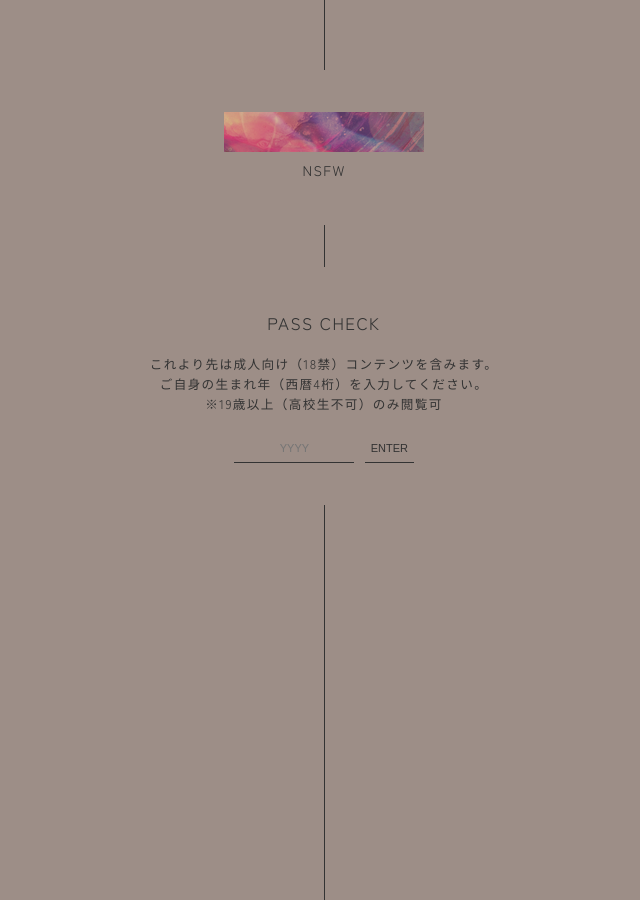
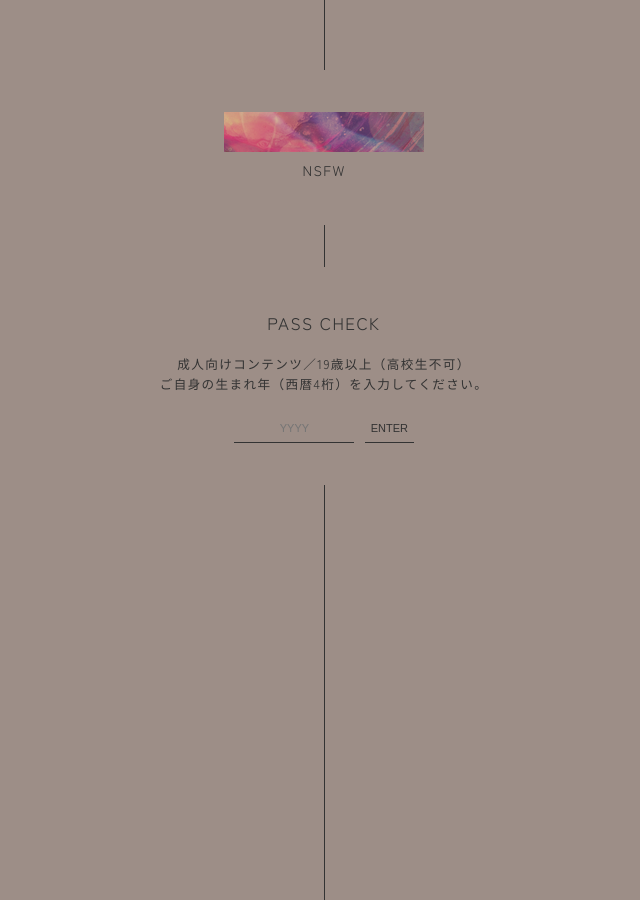
Before and after one commit to bisqhq/bisqhq.github.io, a Jekyll site: the page R/R.html, which Jekyll copies as it is, in a window 1280 px wide. Shown: the whole page, without its empty margins (316-956 px from the left). Built offline with Jekyll 4.4.1, drawn with Linux system fonts in a browser that asks for light colours.

Commit message:
Update R.html

```diff
--- a/R/R.html
+++ b/R/R.html
@@ -21,9 +21,8 @@
             <section>
                 <h2>PASS CHECK</h2>
                 <p class="pass-desc">
-    これより先は成人向け（18禁）コンテンツを含みます。<br>
-    ご自身の生まれ年（西暦4桁）を入力してください。<br>
-    ※19歳以上（高校生不可）のみ閲覧可
+    成人向けコンテンツ／19歳以上（高校生不可）<br>
+    ご自身の生まれ年（西暦4桁）を入力してください。
 </p>
                 <form onsubmit="checkPassword(event)">
                     <input type="password" id="pass-field" placeholder="YYYY" maxlength="4" autofocus>
```
